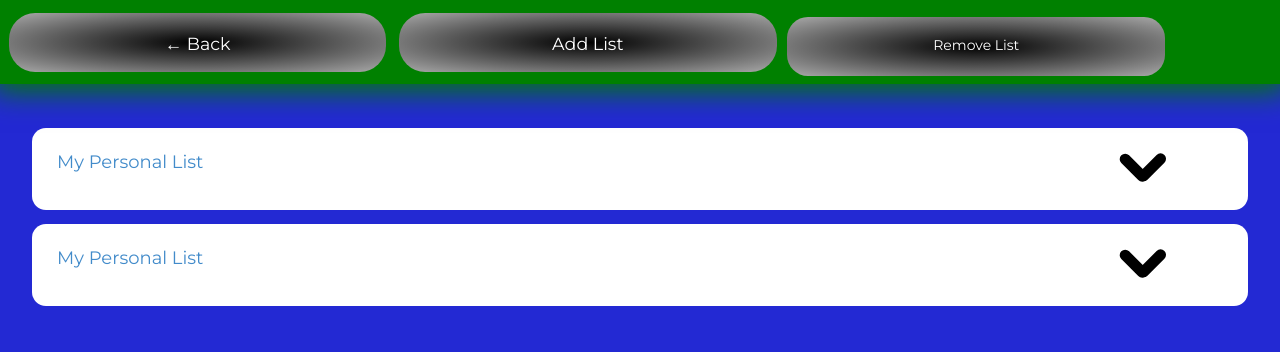
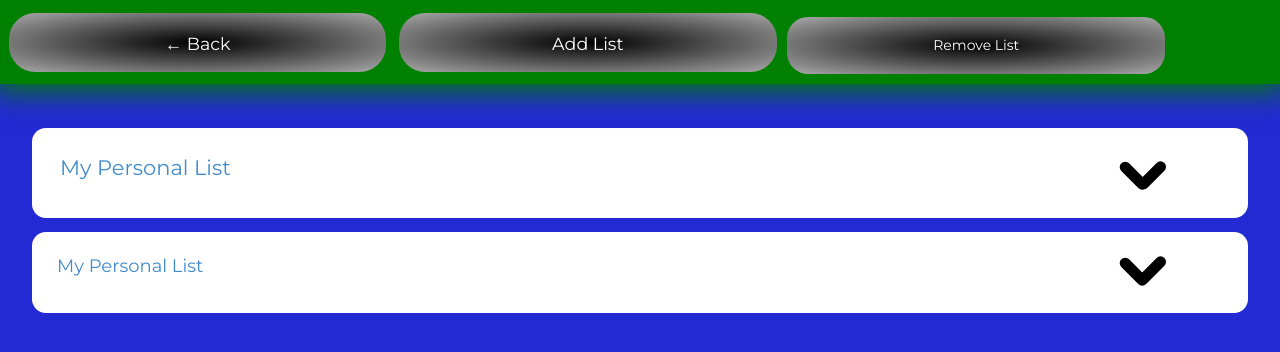
Before and after one commit to xkevinramos/COGS120-Web-App, a plain HTML site: page family.html in a window 1280 px wide. Drawn offline with nearby package versions, Linux system fonts and the light colour scheme; sample sign-in values are in the browser's storage.

Commit message:
Updated family.css and family.html files.

```diff
--- a/css/family.css
+++ b/css/family.css
@@ -68,6 +68,10 @@ body{
 #backButton, #addButton{
 	padding-top: 1em;
 	font-size: 1.25em;
+}
+
+#removeButton{
+	height: 67.5%;
 }
 
 .famList{
--- a/family.html
+++ b/family.html
@@ -23,12 +23,12 @@
 		<div class = "buttonGroup">
 			<button class = "changeButtons" id = "backButton">&larr; Back</button>
 			<button class = "changeButtons" id = "addButton">Add List</button>
-			<button class = "changeButtons" id = "removeButton">Remove List</button>
-		</div>
+		    <button class = "changeButtons" id = "removeButton">Remove List</button>
+	    </div>
 		<div class = "famList">
 			<!--This is where the start of panel begins.-->
 			<div class="panelDefault" id = "list1">
-				<div class = "listBox">
+				<div class = "listTitle">
 					<a data-toggle="collapse" href="#collapse1">
 						<h4>My Personal List</h4>
 						<div class = "arrowDown" id = "arrow1">
```
